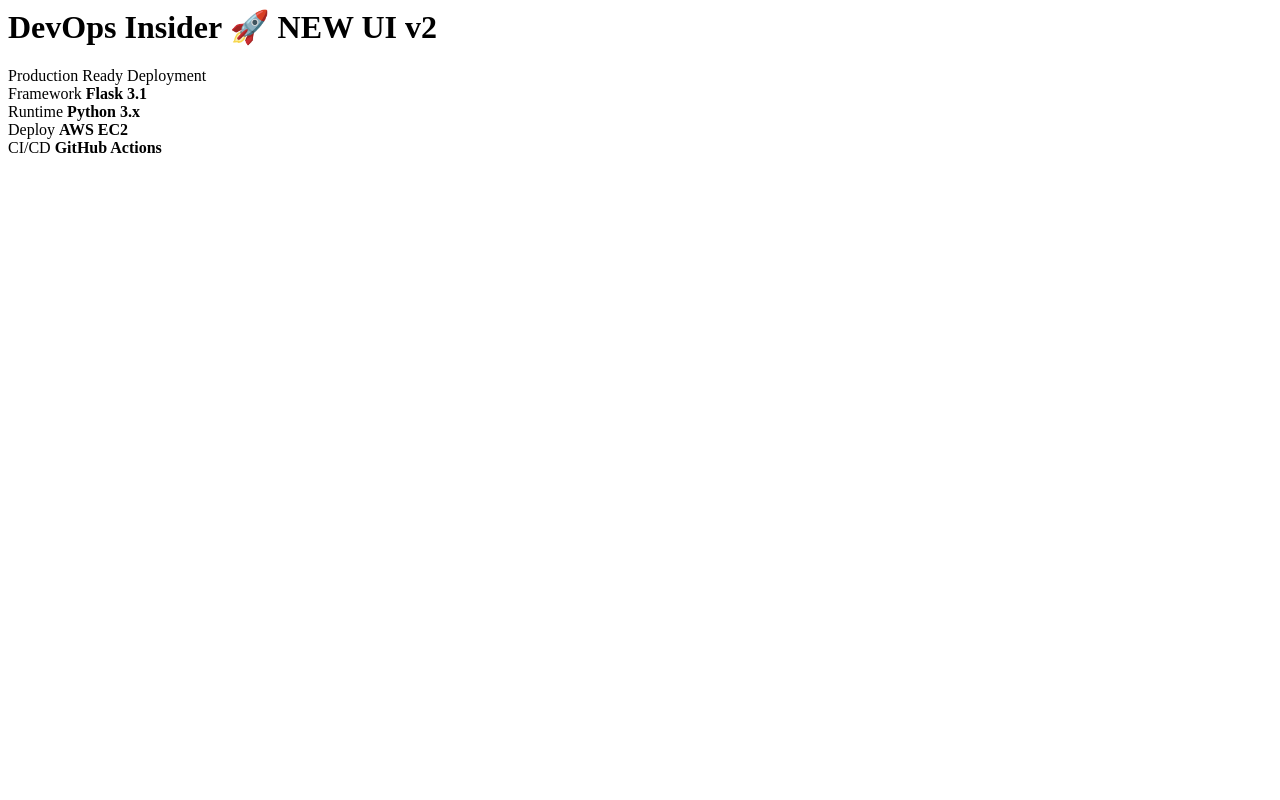
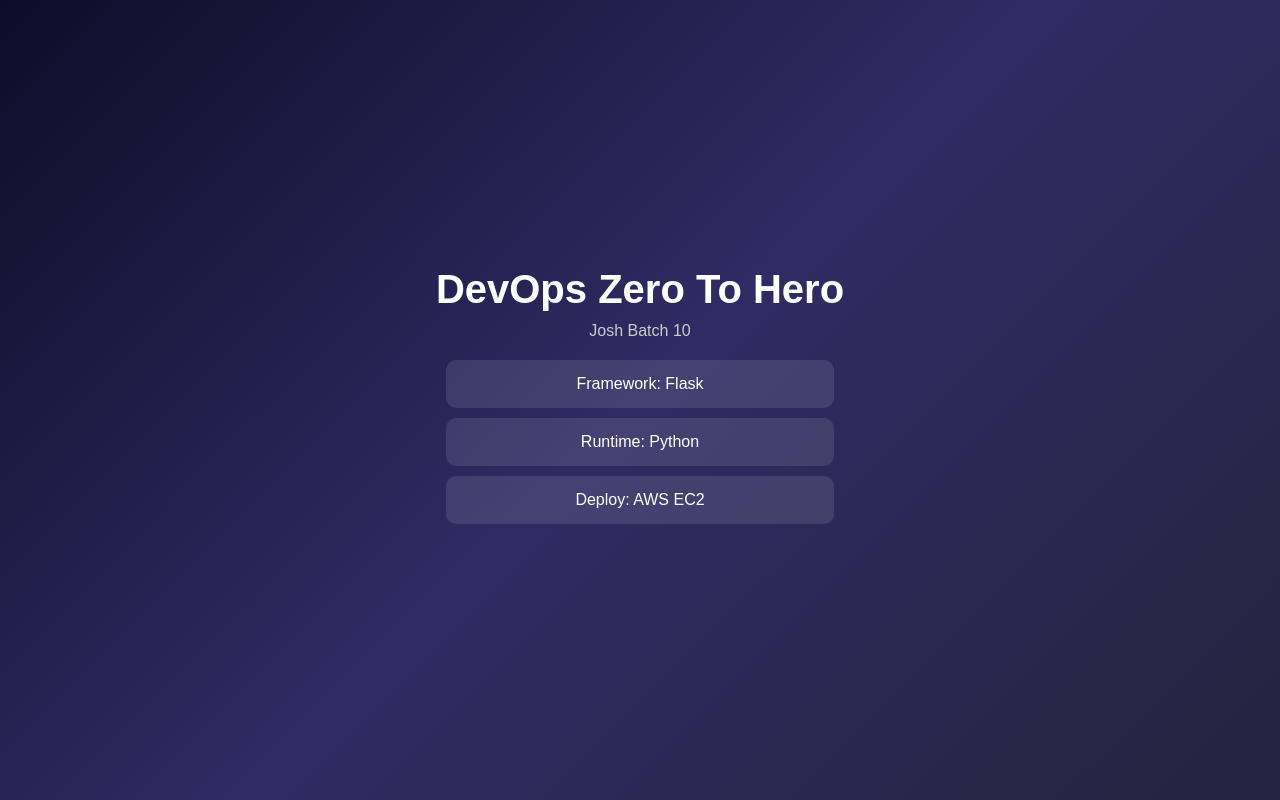
Before and after one commit to aniket-devop/github-action-zero-to-hero, a Flask app: page / in a window 1280 px wide. Run offline with Flask 3, Linux system fonts and the light colour scheme.

Commit message:
revert to old UI

```diff
--- a/templates/index.html
+++ b/templates/index.html
@@ -1,24 +1,59 @@
-<h1>DevOps Insider 🚀 NEW UI v2</h1>
-<div class="badge">Production Ready Deployment</div>
+<!DOCTYPE html>
+<html lang="en">
+<head>
+    <meta charset="UTF-8">
+    <meta name="viewport" content="width=device-width, initial-scale=1.0">
+    <title>DevOps Zero To Hero</title>
 
-<div class="cards">
-    <div class="card">
-        <span>Framework</span>
-        <strong>Flask 3.1</strong>
+    <style>
+        * {
+            margin: 0;
+            padding: 0;
+            box-sizing: border-box;
+        }
+
+        body {
+            min-height: 100vh;
+            display: flex;
+            align-items: center;
+            justify-content: center;
+            background: linear-gradient(135deg, #0f0c29, #302b63, #24243e);
+            font-family: Arial, sans-serif;
+            color: #fff;
+        }
+
+        .container {
+            text-align: center;
+        }
+
+        h1 {
+            font-size: 2.5rem;
+            margin-bottom: 10px;
+        }
+
+        .badge {
+            margin-bottom: 20px;
+            font-size: 1rem;
+            color: #ccc;
+        }
+
+        .card {
+            background: rgba(255, 255, 255, 0.1);
+            padding: 15px;
+            margin: 10px;
+            border-radius: 10px;
+        }
+    </style>
+</head>
+
+<body>
+    <div class="container">
+        <h1>DevOps Zero To Hero</h1>
+        <div class="badge">Josh Batch 10</div>
+
+        <div class="card">Framework: Flask</div>
+        <div class="card">Runtime: Python</div>
+        <div class="card">Deploy: AWS EC2</div>
     </div>
-
-    <div class="card">
-        <span>Runtime</span>
-        <strong>Python 3.x</strong>
-    </div>
-
-    <div class="card">
-        <span>Deploy</span>
-        <strong>AWS EC2</strong>
-    </div>
-
-    <div class="card">
-        <span>CI/CD</span>
-        <strong>GitHub Actions</strong>
-    </div>
-</div>
+</body>
+</html>
```
